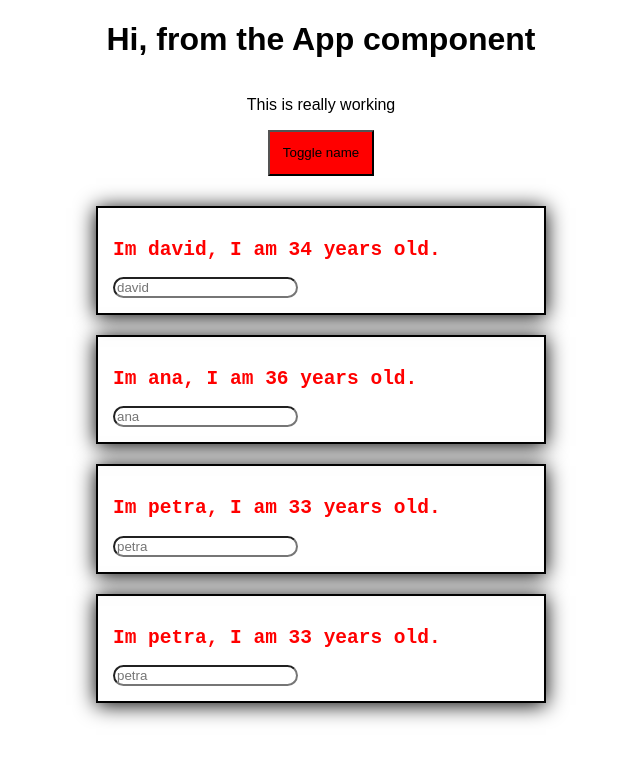
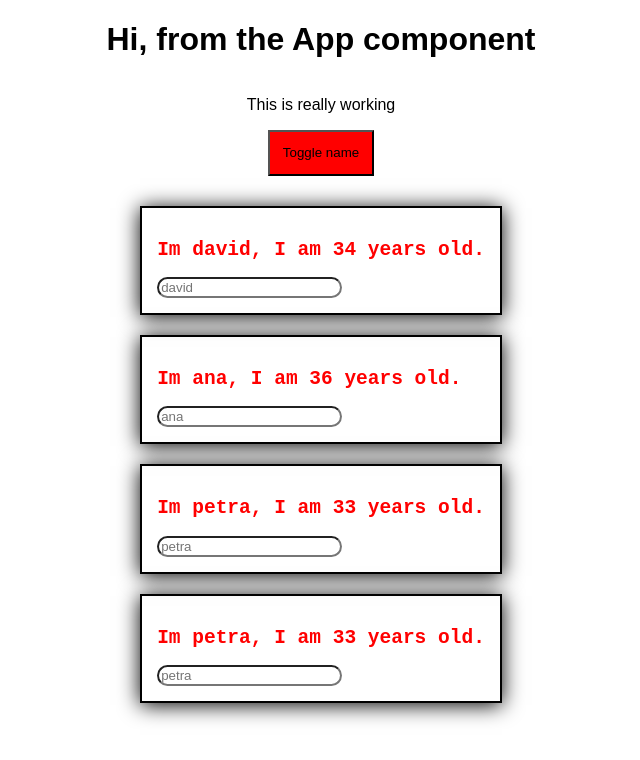
Before and after one commit to pldvd/complete-react-guide, a React (Create React App) app: page / in a window 1280 px wide. Both pictures are taken after a click on the button "Toggle name". Shown: the top 760 px of the page, without its empty margins (319-959 px from the left). Built offline with nearby package versions, Linux system fonts and the light colour scheme.

Commit message:
fix two way binding on change event in the input field by removing styled-component div

```diff
--- a/src/App.js
+++ b/src/App.js
@@ -30,13 +30,13 @@ color: red;
 `
 
 const StyledButton = styled.button`
-  background-color: ${props => props.alt ? 'red' : 'green'};
+  background-color: ${props => props.personsShown ? 'red' : 'green'};
   padding: 1em;
   margin-bottom: 30px;
   cursor: pointer;
 
   &:hover {
-    background-color: ${props => props.alt ? 'salmon' : 'lightgreen'};
+    background-color: ${props => props.personsShown ? 'salmon' : 'lightgreen'};
   };
 `;
 
@@ -66,16 +66,16 @@ class App extends Component {
 
   changeName = (event, id) => {
     const personIndex = this.state.persons.findIndex(person => person.id === id);
+    const guy = { ...this.state.persons[personIndex] }
+    guy.name = event.target.value;
 
-    const person = { ...this.state.persons[personIndex] };
-    person.name = event.target.value;
-
-    const persons = this.state.persons;
-    persons[personIndex] = person;
+    const newPersons = [...this.state.persons];
+    newPersons[personIndex] = guy;
 
     this.setState({
-      persons: persons
-    })
+      persons: newPersons
+    });
+
   }
 
 
@@ -84,7 +84,8 @@ class App extends Component {
 
     if (this.state.showPersons) {
 
-      persons = <div className="container">
+      persons = (
+        <div className="container">
           {
             this.state.persons
               .map((person, index) => {
@@ -97,7 +98,8 @@ class App extends Component {
                 </Person>
               })
           }
-      </div>;
+        </div>
+      );
     }
 
     const paragraphClassList = [];
@@ -112,7 +114,7 @@ class App extends Component {
       <AppStyledDiv>
         <h1>Hi, from the App component</h1>
         <p className={paragraphClassList.join(' ')}>This is really working</p>
-        <StyledButton alt={this.state.showPersons} onClick={this.togglePersonHandler}>Toggle name</StyledButton>
+        <StyledButton personsShown={this.state.showPersons} onClick={this.togglePersonHandler}>Toggle name</StyledButton>
         {persons}
       </AppStyledDiv>
     );
--- a/src/Person/Person.js
+++ b/src/Person/Person.js
@@ -1,6 +1,5 @@
 import React from 'react';
-import styled from 'styled-components';
-// import './person.css';
+import './person.css';
 
 
 const Person = (props) => {
@@ -9,32 +8,11 @@ const Person = (props) => {
     borderRadius: '20px'
   }
 
-  const StyledDiv = styled.div`
-    width: 100%;
-    border: 2px solid black;
-    box-shadow: 0 2px 20px black;
-    padding: 15px;
-    box-sizing: border-box;
-
-  :not(:last-child) {
-    margin-bottom: 20px;
-  }
-
-  .mono {
-    font-family: monospace;
-    color: red;
-  }
-
-  @media (min-width: 500px) {
-    width: 450px;
-  }
-  `;
-
   return (
-    <StyledDiv>
+    <div className="Person">
       <h2 className="mono" onClick={props.click}>Im {props.name}, I am {props.age} years old.</h2>
       <input type="text" onChange={props.changed} placeholder={props.name} style={inputStyle} />
-    </StyledDiv>
+    </div>
   )
 
 }
--- a/src/Person/person.css
+++ b/src/Person/person.css
@@ -1,4 +1,4 @@
-/* .Person {
+.Person {
   width: 100%;
   border: 2px solid black;
   box-shadow: 0 2px 20px black;
@@ -13,4 +13,4 @@
 .mono {
   font-family: monospace;
   color: red;
-} */
+}
```
Lines whose indentation alone changed are shown as unchanged.
